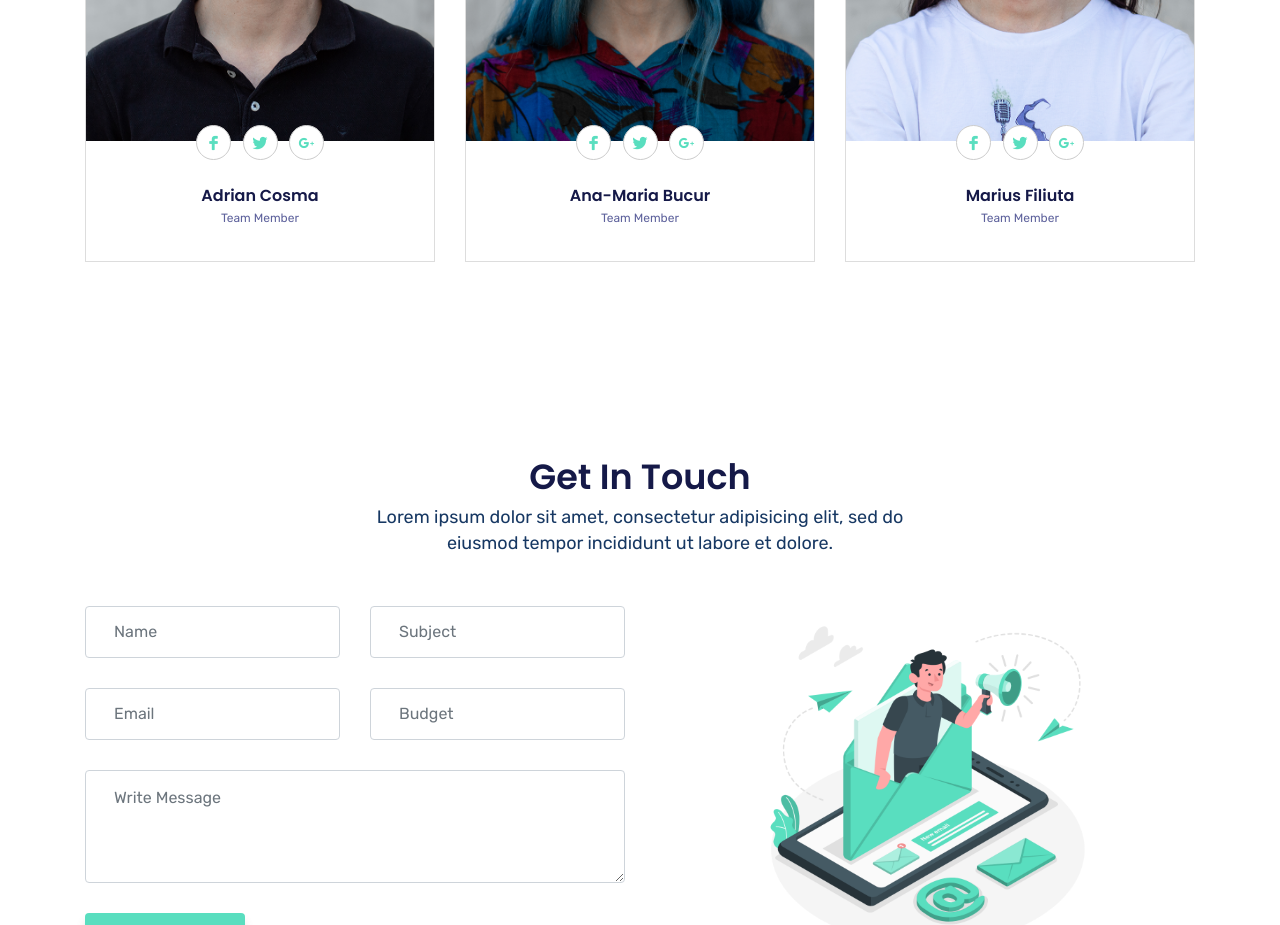
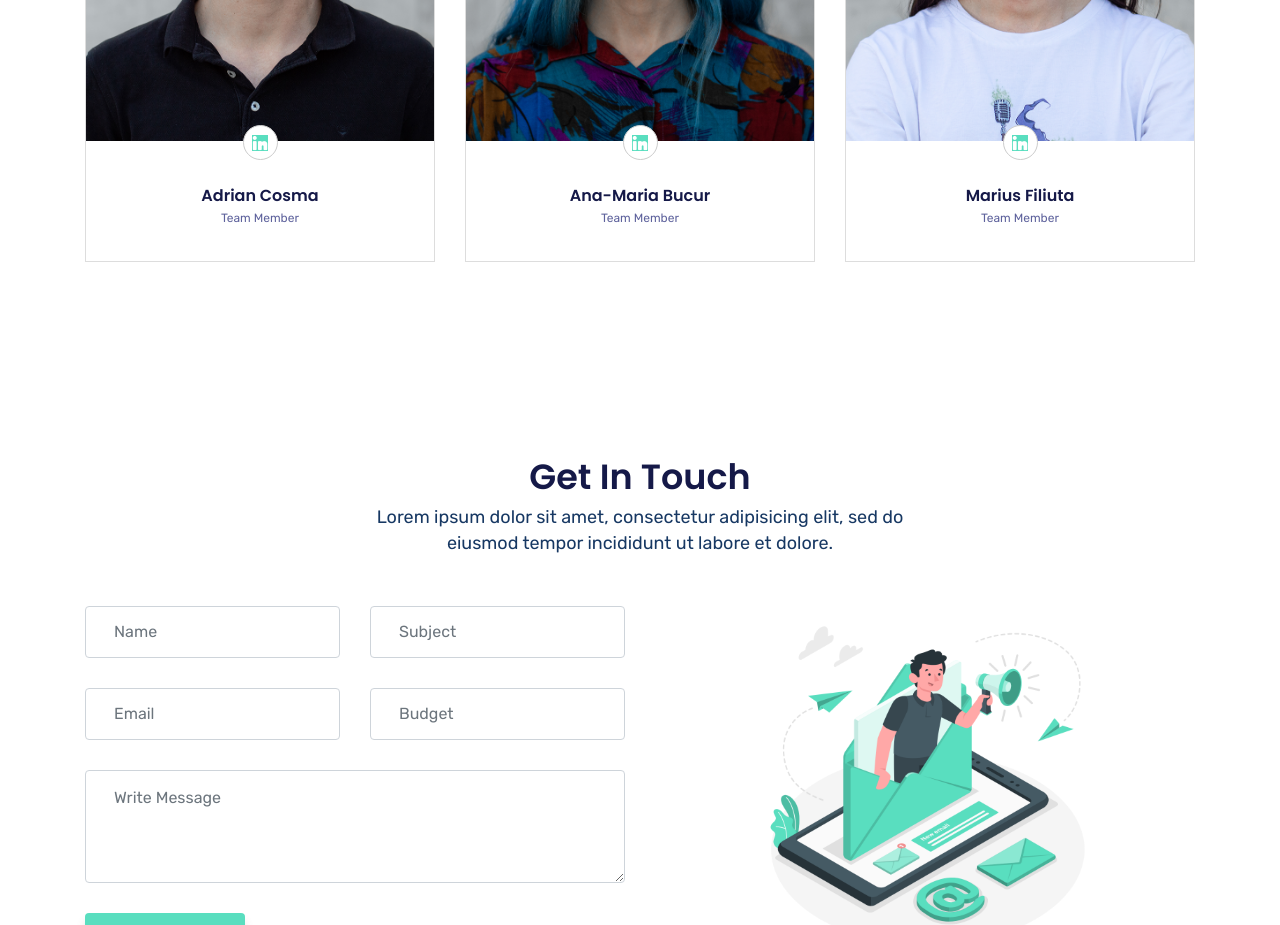
Before and after one commit to cosmaadrian/acumenai.github.io, a plain HTML site: page index.html in a window 1280 px wide. Shown: the part 3720-4645 px from the top of the page. Drawn offline with Linux system fonts and the light colour scheme; files whose address does not match are found by name.

Commit message:
added linkedin icons

```diff
--- a/index.html
+++ b/index.html
@@ -246,9 +246,7 @@
               <div class="team-details">
               <div class="team-social-icons">
                   <ul class="social-list">
-                    <li><a href="#"><i class="lni-facebook-filled"></i></a></li>
-                    <li><a href="#"><i class="lni-twitter-filled"></i></a></li>
-                    <li><a href="#"><i class="lni-google-plus"></i></a></li>
+                    <li><a href="https://www.linkedin.com/in/cosmadrian/"><i class="lni-linkedin-filled"></i></a></li>
                   </ul>
                 </div>
                 <div class="team-inner text-center">
@@ -270,9 +268,7 @@
               <div class="team-details">
               <div class="team-social-icons">
                   <ul class="social-list">
-                    <li><a href="#"><i class="lni-facebook-filled"></i></a></li>
-                    <li><a href="#"><i class="lni-twitter-filled"></i></a></li>
-                    <li><a href="#"><i class="lni-google-plus"></i></a></li>
+                    <li><a href="https://www.linkedin.com/in/ana-maria-bucur/"><i class="lni-linkedin-filled"></i></a></li>
                   </ul>
                 </div>
                 <div class="team-inner text-center">
@@ -294,9 +290,7 @@
               <div class="team-details">
               <div class="team-social-icons">
                   <ul class="social-list">
-                    <li><a href="#"><i class="lni-facebook-filled"></i></a></li>
-                    <li><a href="#"><i class="lni-twitter-filled"></i></a></li>
-                    <li><a href="#"><i class="lni-google-plus"></i></a></li>
+                    <li><a href="https://www.linkedin.com/in/marius-filiu%C8%9B%C4%83-302a35aa/"><i class="lni-linkedin-filled"></i></a></li>
                   </ul>
                 </div>
                 <div class="team-inner text-center">
```
